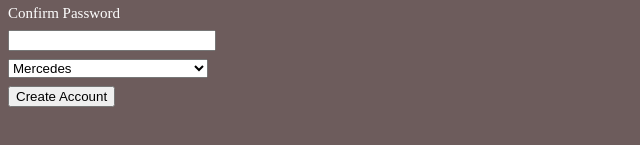
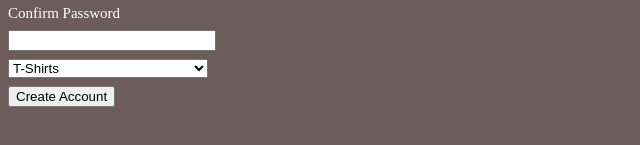
Before and after one commit to santidev29/Full-Stack, a plain HTML site: page index.html in a window 1280 px wide. Shown: the part 273-418 px from the top of the page, 0-640 px from the left. Drawn offline with Linux system fonts and the light colour scheme.

Commit message:
30-3-2022

```diff
--- a/index.html
+++ b/index.html
@@ -66,13 +66,17 @@ input {
     <label for="confirm-password">Confirm Password</label>
     <input type="password" id="confirm-password" name="confirm-password">
 
-    <select class="carselect" name="Car">
-      <option value="mercedes">Mercedes</option>
-      <option value="tesla">Tesla</option>
-      <option value="volvo">Volvo</option>
-      <option value="bmw">BMW</option>
-      <option value="mini">Mini</option>
-      <option value="ford">Ford</option>
+    <select class="carselect" name="fashion">
+      <optgroup label="Clothing">
+        <option value="t_shirt">T-Shirts</option>
+        <option value="sweater">Sweaters</option>
+        <option value="coats">Coats</option>
+      </optgroup>
+      <optgroup label="Foot Wear">
+        <option value="sneakers">Sneakers</option>
+        <option value="boots">Boots</option>
+        <option value="sandals">Sandals</option>
+      </optgroup>
     </select>
 
     <div>
```
